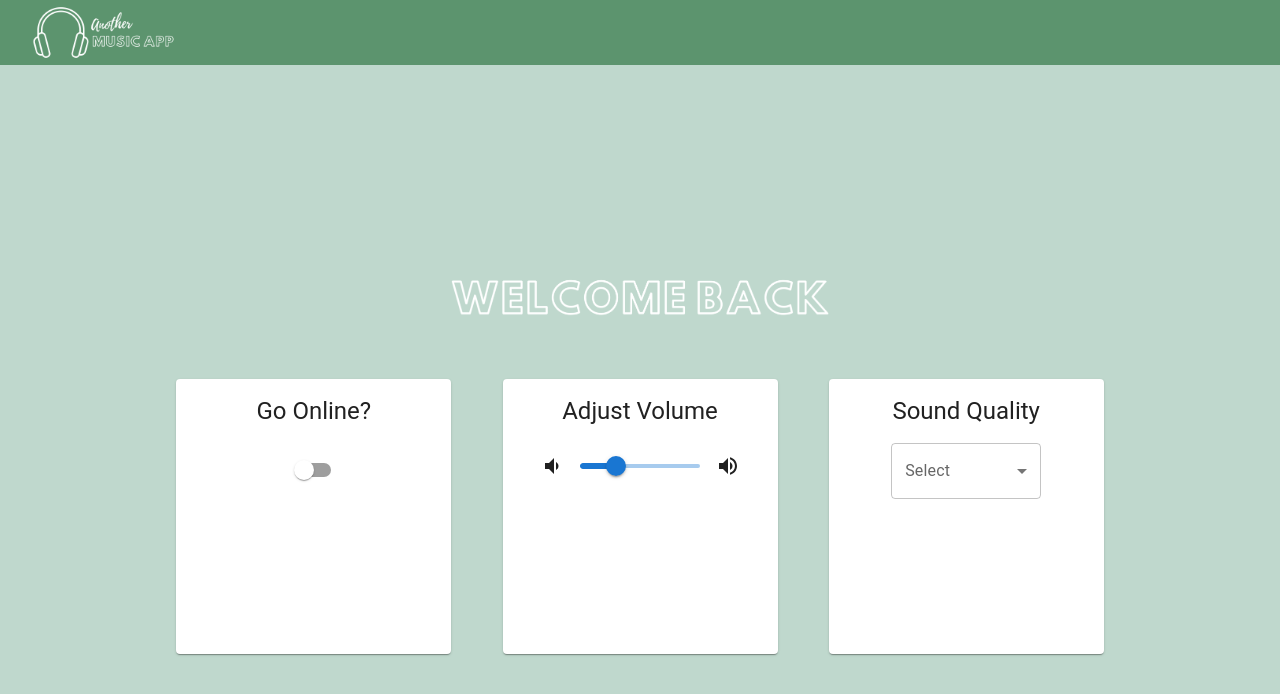
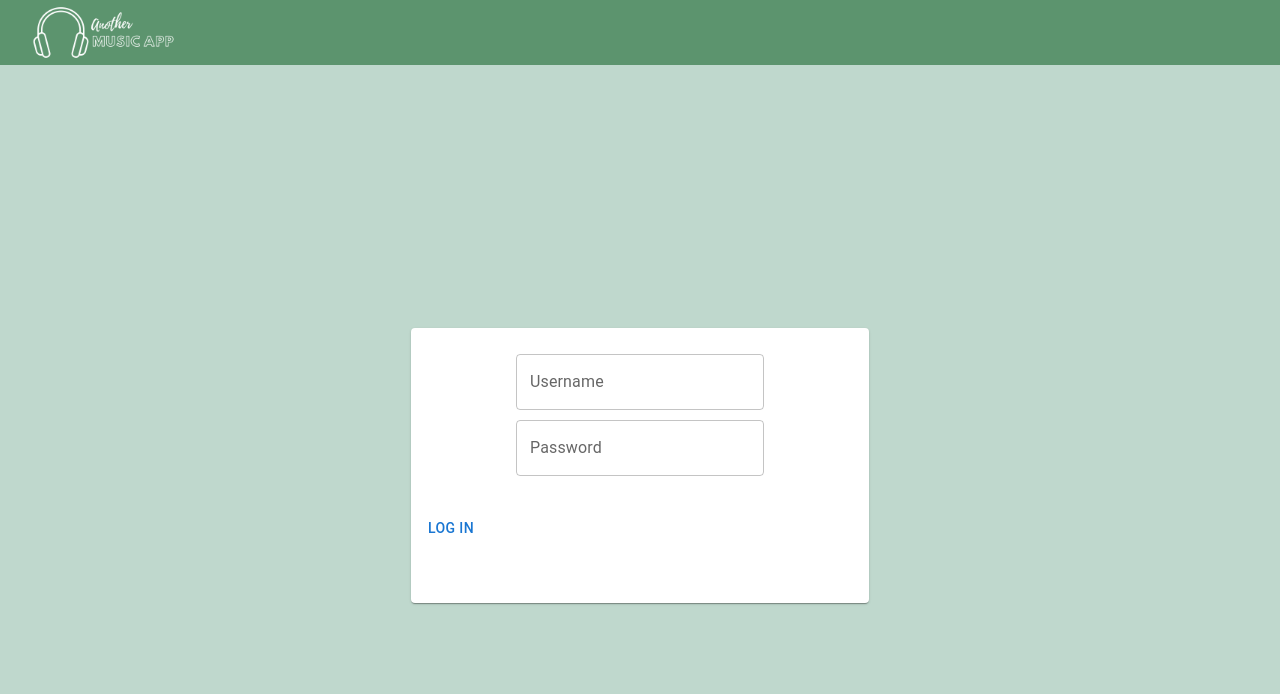
Before and after one commit to JohnnyCulbreth/js-411-my-music-app, a React (Create React App) app: page / in a window 1280 px wide. Shown: the top 694 px of the page. Built offline with nearby package versions, Linux system fonts and the light colour scheme.

Commit message:
login button functional using hook

```diff
--- a/src/App.css
+++ b/src/App.css
@@ -32,3 +32,7 @@
   justify-content: center;
   margin: auto;
 }
+
+.individualinput {
+  margin: 10px;
+}
--- a/src/App.js
+++ b/src/App.js
@@ -1,27 +1,37 @@
 import './App.css';
-import React from 'react';
+import React, { useState, createContext } from 'react';
 import ResponsiveAppBar from './components/ResponsiveAppBar';
 import Dashboard from './components/Dashboard';
 import welcomeback from './welcomeback.png';
+import Login from './components/Login';
+
+export const LoginContext = createContext({
+  loggedIn: false,
+  setLoggedIn: () => {},
+});
 
 function App(props) {
-  const [loggedIn, setLoggedIn] = React.useState(false);
+  const [loggedIn, setLoggedIn] = useState(true);
 
-  const handleClick = (e) => {
-    e.preventDefault();
-    setLoggedIn(true);
-  };
+  //Build Login form that 'handleClick's the Submit button to setLoggedIn to true
 
-  return loggedIn ? (
+  return (
+    <LoginContext.Provider value={{ loggedIn, setLoggedIn }}>
+      {loggedIn ? (
         <div className='App'>
           <ResponsiveAppBar />
-      <header className='App-header'></header>
+          <header className='App-header'>
+            <Login />
+          </header>
         </div>
       ) : (
         <div className='App'>
           <ResponsiveAppBar />
           <header className='App-header'>
-        <img src={welcomeback} style={{ width: 400, height: 92, margin: 5 }} />
+            <img
+              src={welcomeback}
+              style={{ width: 400, height: 92, margin: 5 }}
+            />
             <div className='content'>
               <div className='dashboard'>
                 <Dashboard />
@@ -29,6 +39,8 @@ function App(props) {
             </div>
           </header>
         </div>
+      )}
+    </LoginContext.Provider>
   );
 }
 
--- a/src/components/Dashboard.js
+++ b/src/components/Dashboard.js
@@ -1,5 +1,4 @@
-// import { DashboardOutlined } from '@material-ui/icons';
-import React, { Component } from 'react';
+import React from 'react';
 import SwitchCard from './SwitchCard';
 import VolumeCard from './VolumeCard';
 import SoundCard from './SoundCard';
@@ -7,17 +6,14 @@ import SoundCard from './SoundCard';
 function Dashboard() {
   return (
     <div className='cards'>
-      <div class='displaycard'>
-        {' '}
-        <SwitchCard />{' '}
+      <div className='displaycard'>
+        <SwitchCard />
       </div>
-      <div class='displaycard'>
-        {' '}
-        <VolumeCard />{' '}
+      <div className='displaycard'>
+        <VolumeCard />
       </div>
-      <div class='displaycard'>
-        {' '}
-        <SoundCard />{' '}
+      <div className='displaycard'>
+        <SoundCard />
       </div>
     </div>
   );
--- /dev/null
+++ b/src/components/Login.js
@@ -0,0 +1,55 @@
+import React, { useContext } from 'react';
+import { LoginContext } from '../App';
+import Card from '@mui/material/Card';
+import CardActions from '@mui/material/CardActions';
+import CardContent from '@mui/material/CardContent';
+import Box from '@mui/material/Box';
+import TextField from '@mui/material/TextField';
+import Stack from '@mui/material/Stack';
+import Button from '@mui/material/Button';
+
+export default function Login() {
+  const { loggedIn, setLoggedIn } = useContext(LoginContext);
+
+  const handleClick = (e) => {
+    e.preventDefault();
+    setLoggedIn(!Login);
+  };
+
+  return (
+    <Card sx={{ minWidth: 275, minHeight: 275 }}>
+      <CardContent>
+        <Box
+          component='form'
+          sx={{
+            '& > :not(style)': { m: 1, width: '25ch' },
+          }}
+          noValidate
+          autoComplete='off'
+        >
+          <div className='textinput'>
+            <div className='individualinput'>
+              <TextField
+                id='outlined-basic'
+                label='Username'
+                variant='outlined'
+              />
+            </div>
+            <div className='individualinput'>
+              <TextField
+                id='outlined-basic'
+                label='Password'
+                variant='outlined'
+              />
+            </div>
+          </div>
+        </Box>
+      </CardContent>
+      <CardActions>
+        <Stack spacing={2} direction='row'>
+          <Button onClick={handleClick}>Log in</Button>
+        </Stack>
+      </CardActions>
+    </Card>
+  );
+}
```
Lines whose indentation alone changed are shown as unchanged.
